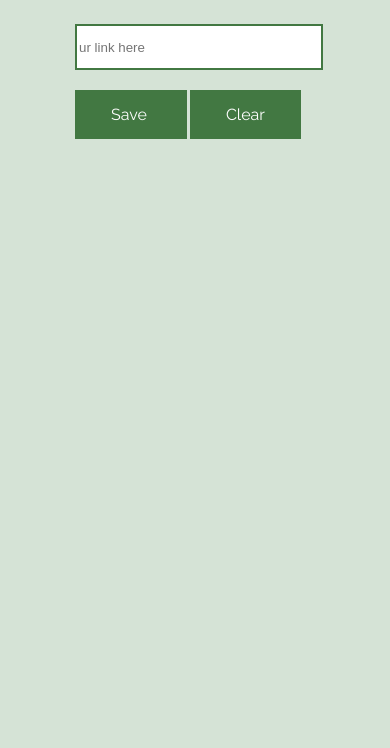
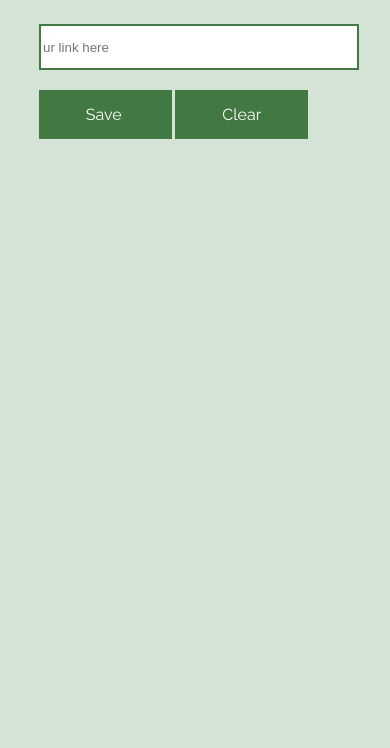
Before and after one commit to juliancq/Linksaver, a browser extension: page index.html in a window 390 px wide. Shown: the part 96-844 px from the top of the page. Drawn offline with Linux system fonts and the light colour scheme.

Commit message:
Update style.css

```diff
--- a/style.css
+++ b/style.css
@@ -90,4 +90,8 @@ hr{
 		height: 100px;
 	}
 
+	body{
+ 		width: 80%;
+ 	 	}
+
 }
```
